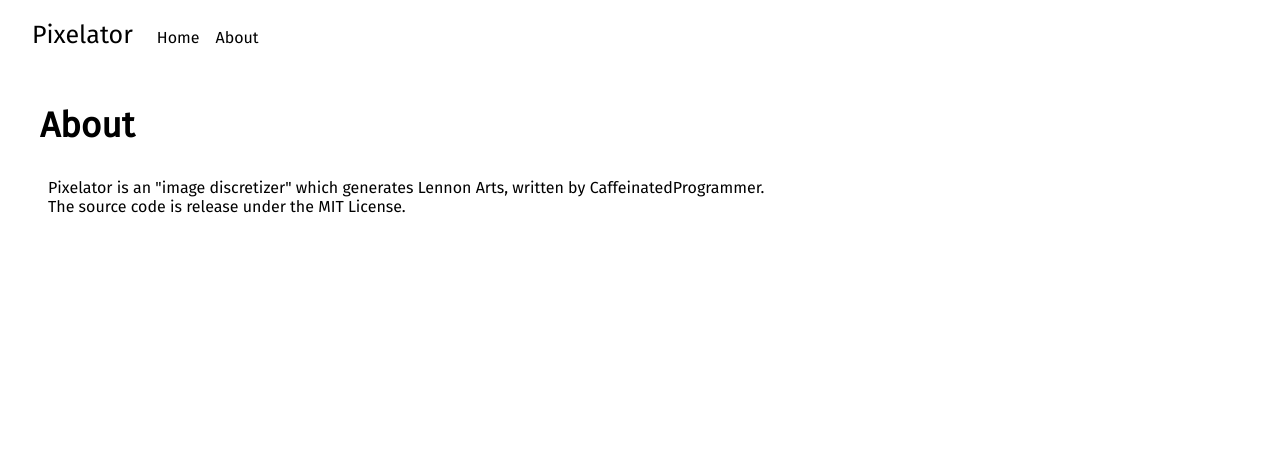
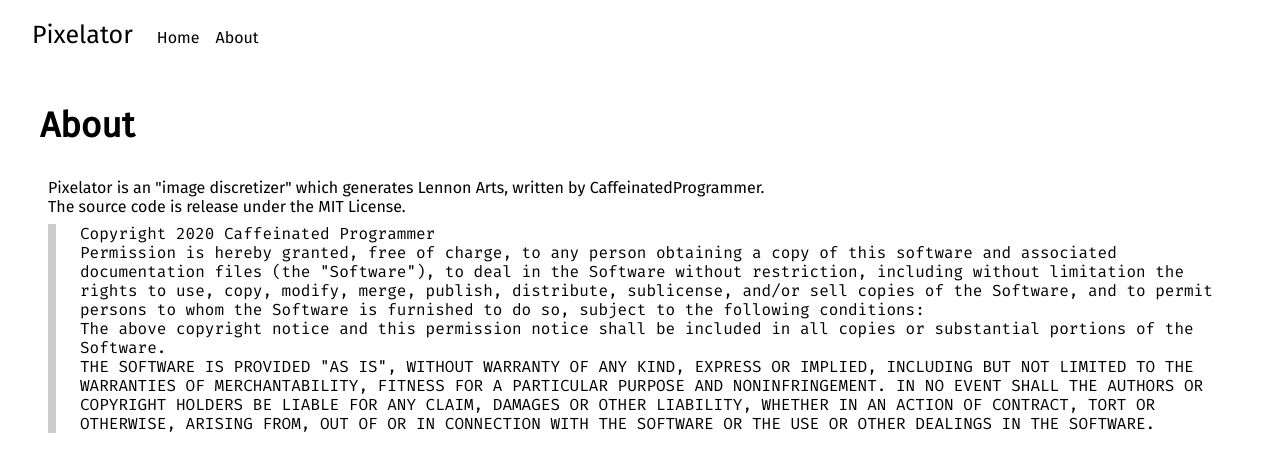
Before and after one commit to caffeinatedprogrammer/pixelator, a React (Create React App) app: page /about in a window 1280 px wide. Shown: the top 472 px of the page. Built offline with nearby package versions, Linux system fonts and the light colour scheme.

Commit message:
Add License in About page

```diff
--- /dev/null
+++ b/src/AboutPage.css
@@ -0,0 +1,5 @@
+.license {
+    margin: 8px 0px;
+    padding-left: 24px;
+    border-left: 8px solid #cccccc;
+}
--- a/src/AboutPage.jsx
+++ b/src/AboutPage.jsx
@@ -1,6 +1,8 @@
 import React from "react";
 
 import { useTitle } from './hooks';
+
+import "./AboutPage.css";
 
 export default function AboutPage() {
     useTitle('Pixelator | About');
@@ -16,6 +18,20 @@
                 <p>
                     The source code is release under the MIT License.
                 </p>
+                <div className="license">
+                    <p className="mono">
+                        Copyright 2020 Caffeinated Programmer
+                    </p>
+                    <p className="mono">
+                        Permission is hereby granted, free of charge, to any person obtaining a copy of this software and associated documentation files (the "Software"), to deal in the Software without restriction, including without limitation the rights to use, copy, modify, merge, publish, distribute, sublicense, and/or sell copies of the Software, and to permit persons to whom the Software is furnished to do so, subject to the following conditions:
+                    </p>
+                    <p className="mono">
+                        The above copyright notice and this permission notice shall be included in all copies or substantial portions of the Software.
+                    </p>
+                    <p className="mono">
+                        THE SOFTWARE IS PROVIDED "AS IS", WITHOUT WARRANTY OF ANY KIND, EXPRESS OR IMPLIED, INCLUDING BUT NOT LIMITED TO THE WARRANTIES OF MERCHANTABILITY, FITNESS FOR A PARTICULAR PURPOSE AND NONINFRINGEMENT. IN NO EVENT SHALL THE AUTHORS OR COPYRIGHT HOLDERS BE LIABLE FOR ANY CLAIM, DAMAGES OR OTHER LIABILITY, WHETHER IN AN ACTION OF CONTRACT, TORT OR OTHERWISE, ARISING FROM, OUT OF OR IN CONNECTION WITH THE SOFTWARE OR THE USE OR OTHER DEALINGS IN THE SOFTWARE.
+                    </p>
+                </div>
             </div>
         </div>
     )
--- a/src/index.css
+++ b/src/index.css
@@ -1,4 +1,5 @@
 @import url('https://fonts.googleapis.com/css?family=Fira+Sans&display=swap');
+@import url('https://fonts.googleapis.com/css?family=Fira+Mono&display=swap');
 
 body {
     margin: 0px;
@@ -8,6 +9,11 @@
     margin: 0px;
     padding: 0px;
     font-family: "Fira Sans";
+    font-size: 16px;
+}
+
+.mono {
+    font-family: "Fira Mono";
     font-size: 16px;
 }
 
```
